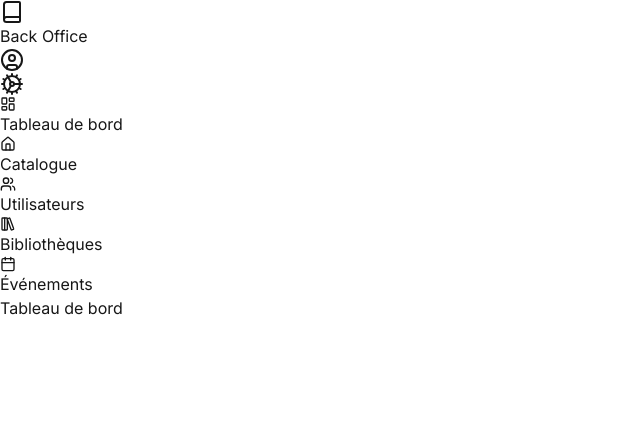
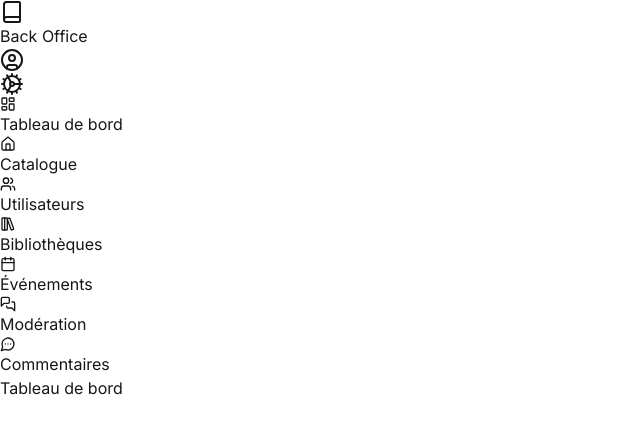
Before and after one commit to BiblioCorner/backoffice_bibliocorner, a Next.js app: page / in a window 1280 px wide. Shown: the top 434 px of the page, without its empty margins (0-640 px from the left). Built offline with nearby package versions, Linux system fonts and the light colour scheme.

Commit message:
✨ Enhance Sidebar component with additional icons and links for moderation

```diff
--- a/src/components/partials/Sidebar/index.js
+++ b/src/components/partials/Sidebar/index.js
@@ -1,4 +1,12 @@
-import { Calendar, House, LayoutDashboard, LibraryBig, Users } from "lucide-react";
+import {
+  Calendar,
+  House,
+  LayoutDashboard,
+  LibraryBig,
+  MessageCircleMore,
+  MessagesSquare,
+  Users,
+} from "lucide-react";
 import Link from "next/link";
 import React from "react";
 
@@ -8,33 +16,68 @@ const Sidebar = () => {
       <nav className="h-full">
         <ul>
           <li>
-            <Link href="#" className="flex items-center gap-2 p-4 hover:bg-gray-200">
+            <Link
+              href="#"
+              className="flex items-center gap-2 p-4 hover:bg-gray-200"
+            >
               <LayoutDashboard size={16} />
               Tableau de bord
             </Link>
           </li>
           <li>
-            <Link href="#" className="flex items-center gap-2 p-4 hover:bg-gray-200">
+            <Link
+              href="#"
+              className="flex items-center gap-2 p-4 hover:bg-gray-200"
+            >
               <House size={16} />
               Catalogue
             </Link>
             <ul className="pl-4">
               <li>
-                <Link href="#" className="flex items-center gap-2 p-4 hover:bg-gray-200">
+                <Link
+                  href="#"
+                  className="flex items-center gap-2 p-4 hover:bg-gray-200"
+                >
                   <Users size={16} />
                   Utilisateurs
                 </Link>
               </li>
               <li>
-                <Link href="#" className="flex items-center gap-2 p-4 hover:bg-gray-200">
+                <Link
+                  href="#"
+                  className="flex items-center gap-2 p-4 hover:bg-gray-200"
+                >
                   <LibraryBig size={16} />
                   Bibliothèques
                 </Link>
               </li>
               <li>
-                <Link href="#" className="flex items-center gap-2 p-4 hover:bg-gray-200">
+                <Link
+                  href="#"
+                  className="flex items-center gap-2 p-4 hover:bg-gray-200"
+                >
                   <Calendar size={16} />
-                    Événements
+                  Événements
+                </Link>
+              </li>
+            </ul>
+          </li>
+          <li>
+            <Link
+              href="#"
+              className="flex items-center gap-2 p-4 hover:bg-gray-200"
+            >
+              <MessagesSquare size={16} />
+              Modération
+            </Link>
+            <ul className="pl-4">
+              <li>
+                <Link
+                  href="#"
+                  className="flex items-center gap-2 p-4 hover:bg-gray-200"
+                >
+                  <MessageCircleMore size={16} />
+                  Commentaires
                 </Link>
               </li>
             </ul>
```
